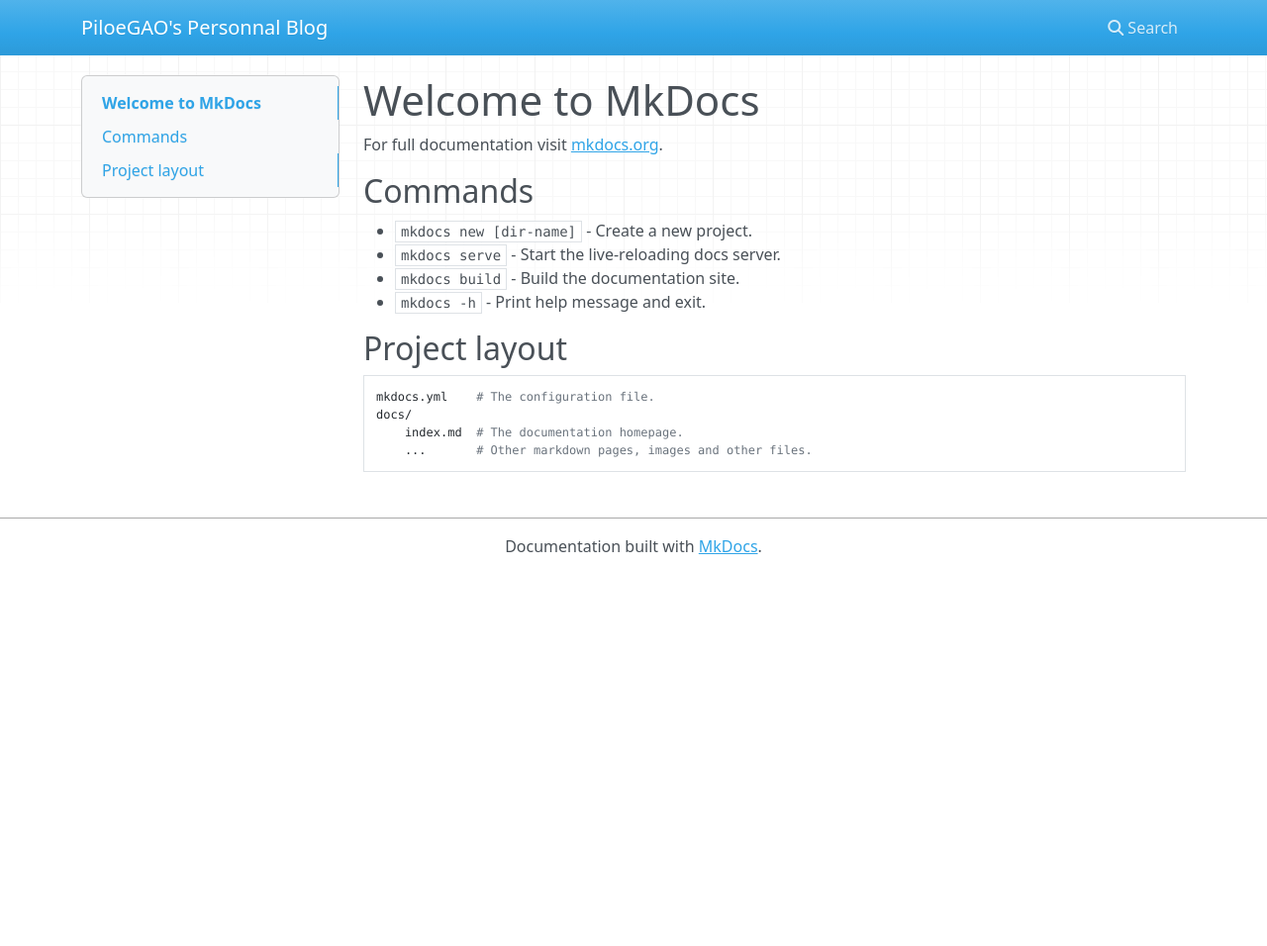
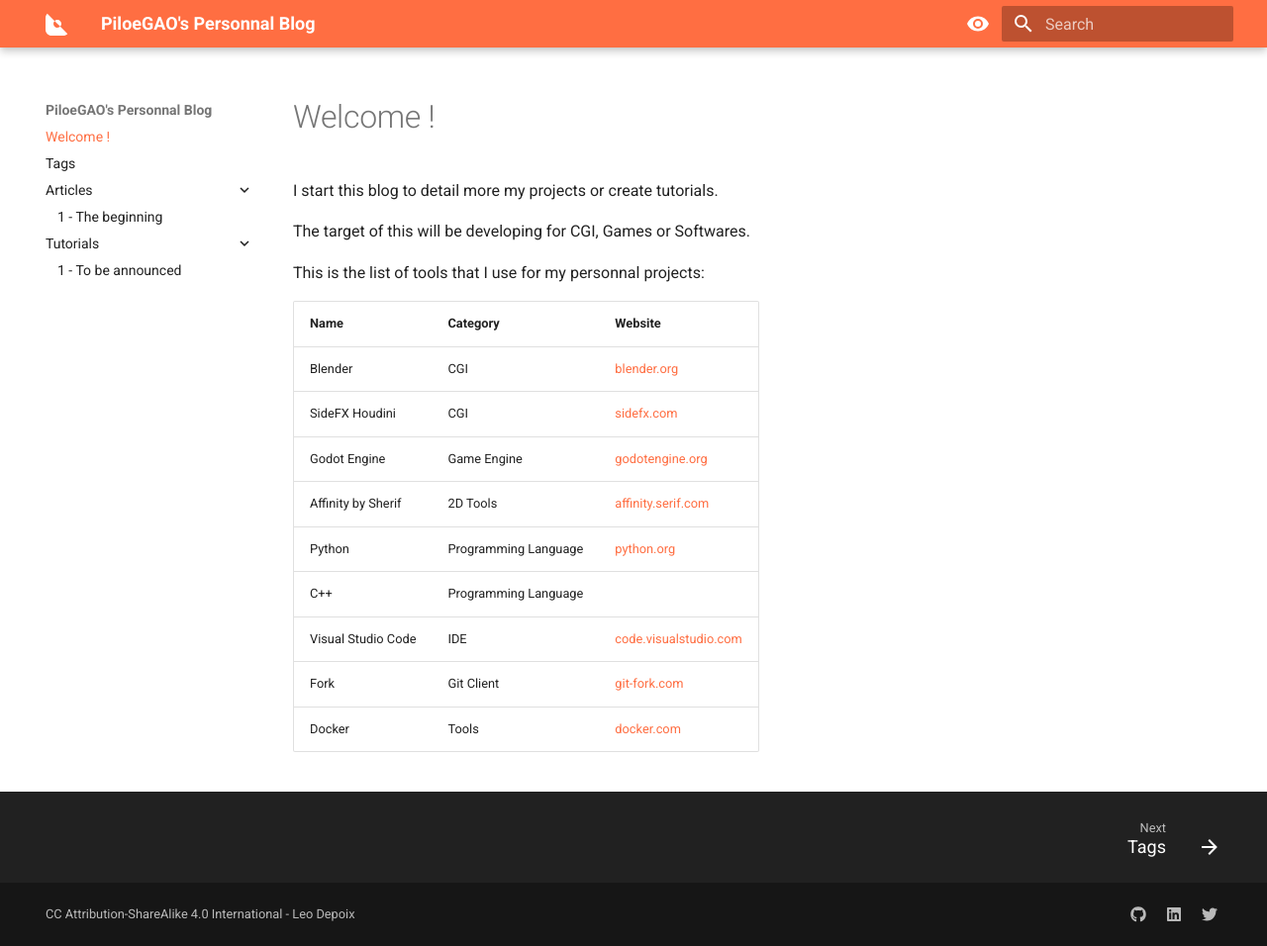
Before and after one commit to PiloeGAO/blog, an MkDocs documentation site: the page built from docs/index.md, in a window 1280 px wide and 956 px high. Shown: the whole window at 99% size. Built offline with MkDocs 1.6.1 and Material for MkDocs 9.7.7, drawn with Linux system fonts in a browser that asks for light colours; nearby versions of some CDN libraries.

Commit message:
Add the first pages to the blog
Creating the template both for articles and tutorials.

```diff
--- a/docs/index.md
+++ b/docs/index.md
@@ -1,17 +1,19 @@
-# Welcome to MkDocs
+# Welcome !
 
-For full documentation visit [mkdocs.org](https://www.mkdocs.org).
+I start this blog to detail more my projects or create tutorials.
 
-## Commands
+The target of this will be developing for CGI, Games or Softwares.
 
-* `mkdocs new [dir-name]` - Create a new project.
-* `mkdocs serve` - Start the live-reloading docs server.
-* `mkdocs build` - Build the documentation site.
-* `mkdocs -h` - Print help message and exit.
+This is the list of tools that I use for my personnal projects:
 
-## Project layout
-
-    mkdocs.yml    # The configuration file.
-    docs/
-        index.md  # The documentation homepage.
-        ...       # Other markdown pages, images and other files.
+| Name               | Category             | Website                                                 |
+|--------------------|----------------------|---------------------------------------------------------|
+| Blender            | CGI                  | [blender.org](https://www.blender.org/)                 |
+| SideFX Houdini     | CGI                  | [sidefx.com](https://www.sidefx.com/)                   |
+| Godot Engine       | Game Engine          | [godotengine.org](https://godotengine.org/)             |
+| Affinity by Sherif | 2D Tools             | [affinity.serif.com](https://affinity.serif.com/en-us/) |
+| Python             | Programming Language | [python.org](https://www.python.org/)                   |
+| C++                | Programming Language |                                                         |
+| Visual Studio Code | IDE                  | [code.visualstudio.com](https://code.visualstudio.com/) |
+| Fork               | Git Client           | [git-fork.com](https://git-fork.com/)                   |
+| Docker             | Tools                | [docker.com](https://www.docker.com/)                   |
--- /dev/null
+++ b/docs/tutorials/001_tobeannounced.md
@@ -0,0 +1,6 @@
+---
+tags:
+  - tutorials
+---
+# 1 - To be announced
+<h5 align="right"><i>Posted March, 6th, 2023 - Never updated</i></h5>
--- a/mkdocs.yml
+++ b/mkdocs.yml
@@ -1 +1,57 @@
 site_name: PiloeGAO's Personnal Blog
+theme:
+  name: material
+  logo: assets/logo.svg
+  favicon: images/favicon.svg
+  font:
+    code: Roboto Mono
+  icon:
+    tag:
+      story: fontawesome/regular/address-book
+  palette:
+    - media: "(prefers-color-scheme: light)"
+      scheme: default
+      toggle:
+        icon: material/eye
+        name: Switch to dark mode
+      primary: deep orange
+    - media: "(prefers-color-scheme: dark)"
+      scheme: slate
+      toggle:
+        icon: material/eye-outline
+        name: Switch to light mode
+      primary: deep orange
+  features:
+    - navigation.instant
+    - navigation.expand
+    - navigation.footer
+    - header.autohide
+extra:
+  social:
+    - icon: fontawesome/brands/github
+      link: https://github.com/PiloeGAO
+    - icon: fontawesome/brands/linkedin
+      link: https://www.linkedin.com/in/piloegao/
+    - icon: fontawesome/brands/twitter
+      link: https://twitter.com/PiloeGAO
+  consent:
+    title: Cookie consent
+    description: >-
+      We use cookies to recognize your repeated visits and preferences, as well
+      as to measure the effectiveness of our documentation and whether users
+      find what they're searching for. With your consent, you're helping us to
+      make our documentation better.
+  generator: false
+  tags:
+    story: story
+copyright: CC Attribution-ShareAlike 4.0 International - Leo Depoix
+plugins:
+  - tags:
+      tags_file: tags.md
+  - search
+markdown_extensions:
+  - attr_list
+  - md_in_html
+  - pymdownx.emoji:
+      emoji_index: !!python/name:materialx.emoji.twemoji
+      emoji_generator: !!python/name:materialx.emoji.to_svg
```
Also changed, not shown: docs/articles/001_beginning.md (added, +40 -0 lines), docs/tags.md (added, +5 -0 lines), docs/assets/articles/article_001/IZES_trailer_preview.jpg (added), docs/assets/logo.svg (added), docs/images/favicon.svg (added).
